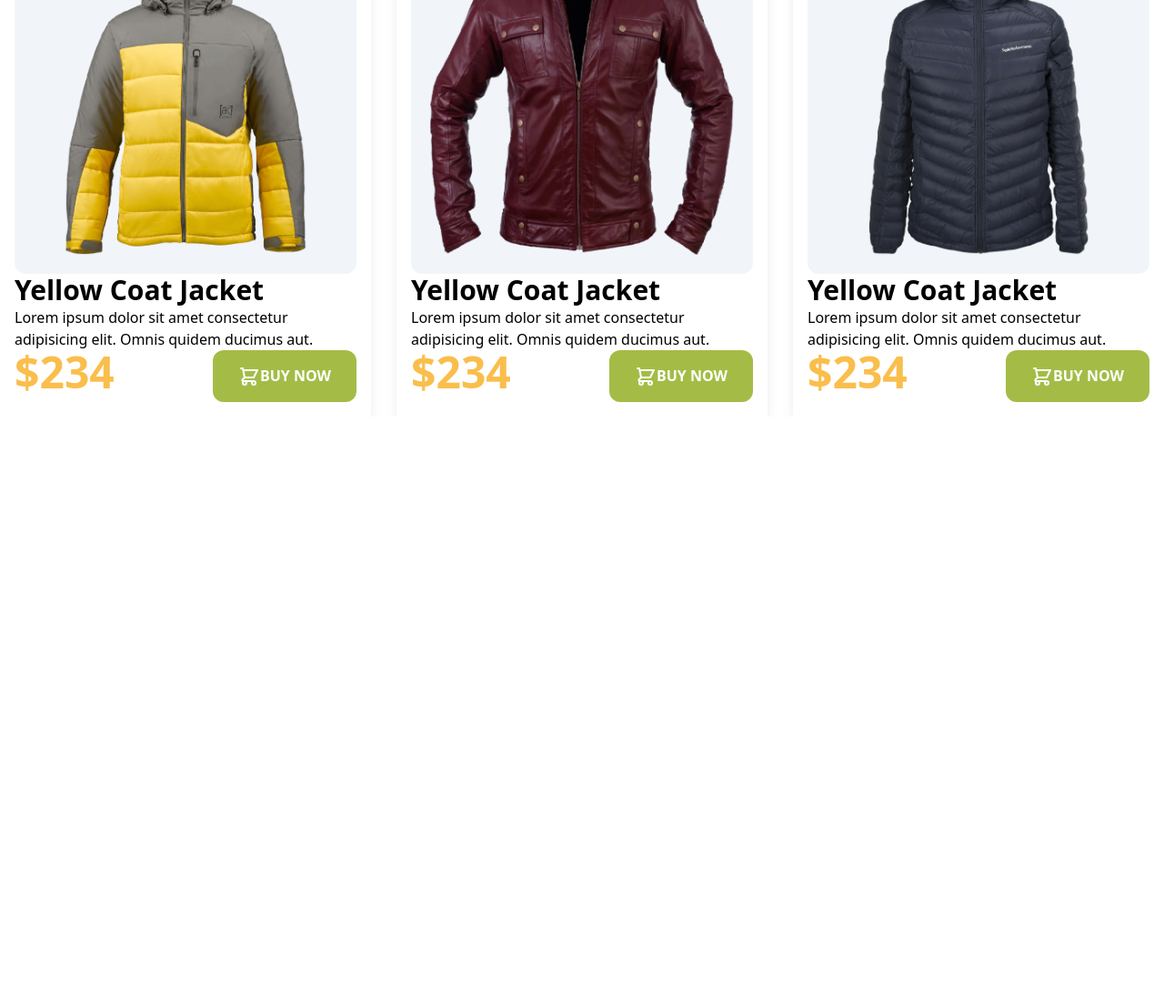
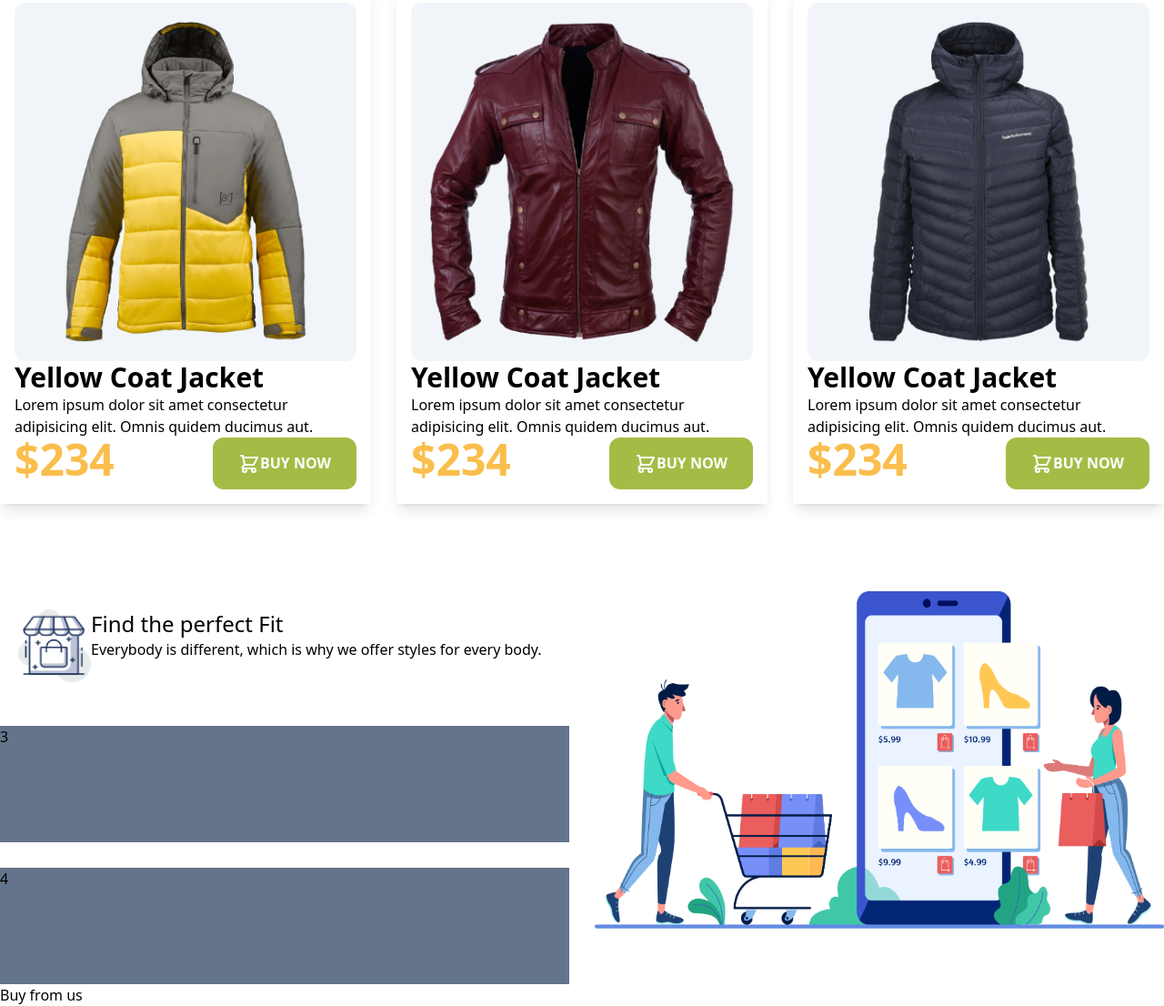
Before and after one commit to rayhansifat/Penguin-fashion-tailwind-css, a plain HTML site: page index.html in a window 1280 px wide. Shown: the part 1493-2599 px from the top of the page at 91% size. Before the commit the page ends 1951 px from the top, so only its background shows below. Drawn offline with nearby package versions, Linux system fonts and the light colour scheme.

Commit message:
adding last section

```diff
--- a/index.html
+++ b/index.html
@@ -40,9 +40,9 @@
     </header>
     <main class="container mx-auto">
       <!-- women jackets -->
-      <section >
+      <section class="pb-24">
         <h2 class="text-5xl font-bold">Women jackets</h2>
-        <div class="grid grid-cols-3 gap-7 rounded-xl">
+        <div class="grid md:grid-cols-2 lg:grid-cols-3 gap-7 rounded-xl">
           <!-- jackets1 -->
           <div class="p-4 shadow-lg">
             <div class="p-5 bg-slate-100 rounded-xl">
@@ -86,9 +86,9 @@
       </section>
 
       <!-- men jackets -->
-      <section >
+      <section class="pb-24">
         <h2 class="text-5xl font-bold">Men jackets</h2>
-        <div class="grid grid-cols-3 gap-7 rounded-xl">
+        <div class="grid md:grid-cols-2 lg:grid-cols-3 gap-7 rounded-xl">
           <!-- jackets1 -->
           <div class="p-4 shadow-lg">
             <div class="p-5 bg-slate-100 rounded-xl">
@@ -130,6 +130,27 @@
           </div>
         </div>
       </section>
+      <!-- our benifits -->
+      <section>
+        <div class="grid grid-cols-2 gap-7">
+          <div class="rounded-lg flex bg-white p-5">
+            <img class="w-20 h-20" src="images/house.png" alt="">
+            <div>
+              <h4 class="text-2xl">Find the perfect Fit</h4>
+              <p>Everybody is different, which is why we offer styles for every body.</p>
+            </div>
+          </div>
+
+          <div class="row-span-3">
+            <img src="images/shopping.png" alt="">
+          </div>
+          <div class="h-32 bg-slate-500">3</div>
+          <div class="h-32 bg-slate-500">4</div>
+        </div>
+      </section>
     </main>
+    <footer>
+      <p>Buy from us</p>
+    </footer>
 </body>
 </html>
```
